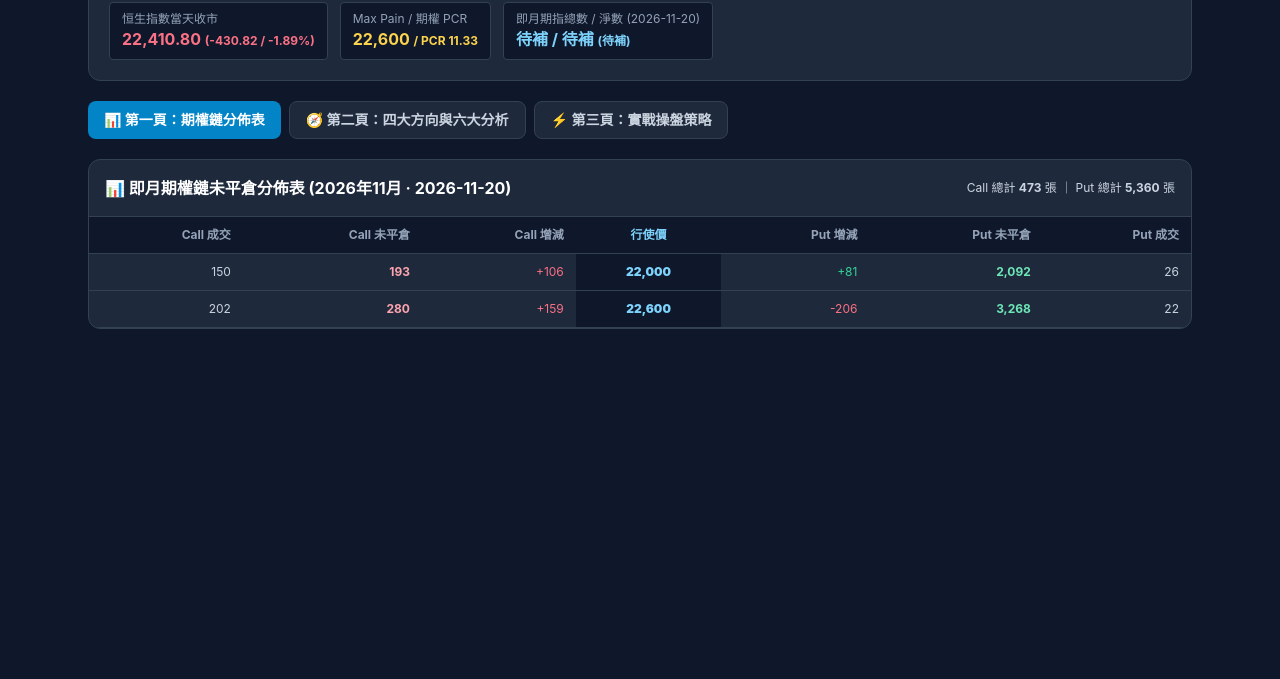
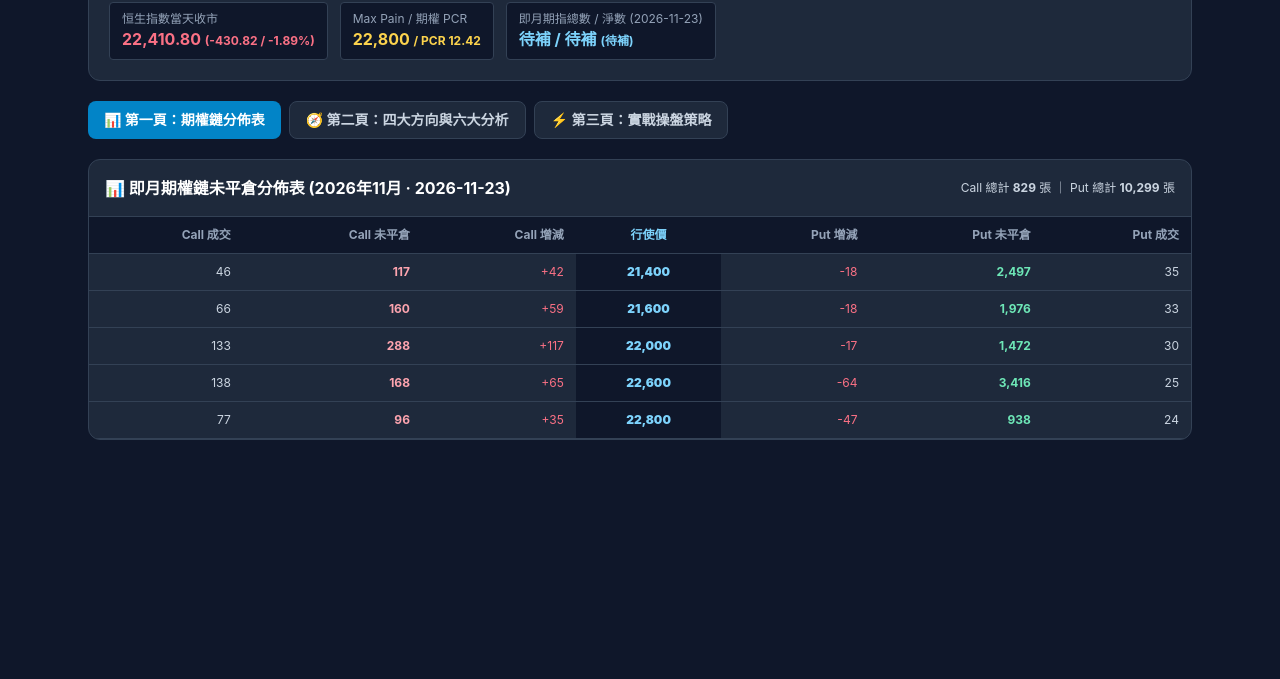
Before and after one commit to Henry-cheunghin/hsi-options-data, a plain HTML site: page index.html in a window 1280 px wide. Shown: the part 121-800 px from the top of the page. Drawn offline with nearby package versions, Linux system fonts and the light colour scheme.

Commit message:
chore: auto update HKEX HSI options data (2026-11-24 04:37 HKT)

```diff
--- a/index.html
+++ b/index.html
@@ -18,7 +18,7 @@
 
   <header class="card p-4 sm:p-5 flex flex-wrap justify-between items-center gap-4">
     <div>
-      <span class="text-xs px-2 py-0.5 rounded bg-sky-500/20 text-sky-300 font-bold">100% 官方真實數據 · 期權結算日 2026-11-20 · 更新於 21/11/2026 14:54 HKT</span>
+      <span class="text-xs px-2 py-0.5 rounded bg-sky-500/20 text-sky-300 font-bold">100% 官方真實數據 · 期權結算日 2026-11-23 · 更新於 24/11/2026 04:37 HKT</span>
       <h1 class="text-xl sm:text-2xl font-black mt-1.5">恒指大戶未平倉與實戰系統 (2026年11月)</h1>
     </div>
     <div class="flex flex-wrap gap-3 text-xs">
@@ -28,10 +28,10 @@
       </div>
       <div class="bg-slate-900 px-3 py-2 rounded border border-slate-700">
         <div class="text-slate-400">Max Pain / 期權 PCR</div>
-        <div class="text-base font-bold text-amber-300">22,600 <span class="text-xs">/ PCR 11.33</span></div>
+        <div class="text-base font-bold text-amber-300">22,800 <span class="text-xs">/ PCR 12.42</span></div>
       </div>
       <div class="bg-slate-900 px-3 py-2 rounded border border-slate-700">
-        <div class="text-slate-400">即月期指總數 / 淨數 (2026-11-20)</div>
+        <div class="text-slate-400">即月期指總數 / 淨數 (2026-11-23)</div>
         <div class="text-base font-bold text-sky-300">待補 / 待補 <span class="text-xs">(待補)</span></div>
       </div>
     </div>
@@ -46,8 +46,8 @@
   <main id="page-p1" class="space-y-4">
     <section class="card overflow-hidden">
       <div class="p-4 border-b border-slate-700 flex flex-wrap justify-between items-center gap-2">
-        <h2 class="text-sm sm:text-base font-bold text-white">📊 即月期權鏈未平倉分佈表 (2026年11月 · 2026-11-20)</h2>
-        <span class="text-xs text-slate-300">Call 總計 <strong>473</strong> 張 ｜ Put 總計 <strong>5,360</strong> 張</span>
+        <h2 class="text-sm sm:text-base font-bold text-white">📊 即月期權鏈未平倉分佈表 (2026年11月 · 2026-11-23)</h2>
+        <span class="text-xs text-slate-300">Call 總計 <strong>829</strong> 張 ｜ Put 總計 <strong>10,299</strong> 張</span>
       </div>
       <div class="overflow-x-auto">
         <table class="text-xs">
@@ -64,22 +64,49 @@
           </thead>
           <tbody>
           <tr>
-            <td class="text-right text-slate-300">150</td>
-            <td class="text-right font-bold text-rose-300">193</td>
-            <td class="text-right text-rose-400">+106</td>
-            <td class="text-center font-black bg-slate-900 text-sky-300">22,000</td>
-            <td class="text-right text-emerald-400">+81</td>
-            <td class="text-right font-bold text-emerald-300">2,092</td>
-            <td class="text-right text-slate-300">26</td>
+            <td class="text-right text-slate-300">46</td>
+            <td class="text-right font-bold text-rose-300">117</td>
+            <td class="text-right text-rose-400">+42</td>
+            <td class="text-center font-black bg-slate-900 text-sky-300">21,400</td>
+            <td class="text-right text-rose-400">-18</td>
+            <td class="text-right font-bold text-emerald-300">2,497</td>
+            <td class="text-right text-slate-300">35</td>
           </tr>
           <tr>
-            <td class="text-right text-slate-300">202</td>
-            <td class="text-right font-bold text-rose-300">280</td>
-            <td class="text-right text-rose-400">+159</td>
+            <td class="text-right text-slate-300">66</td>
+            <td class="text-right font-bold text-rose-300">160</td>
+            <td class="text-right text-rose-400">+59</td>
+            <td class="text-center font-black bg-slate-900 text-sky-300">21,600</td>
+            <td class="text-right text-rose-400">-18</td>
+            <td class="text-right font-bold text-emerald-300">1,976</td>
+            <td class="text-right text-slate-300">33</td>
+          </tr>
+          <tr>
+            <td class="text-right text-slate-300">133</td>
+            <td class="text-right font-bold text-rose-300">288</td>
+            <td class="text-right text-rose-400">+117</td>
+            <td class="text-center font-black bg-slate-900 text-sky-300">22,000</td>
+            <td class="text-right text-rose-400">-17</td>
+            <td class="text-right font-bold text-emerald-300">1,472</td>
+            <td class="text-right text-slate-300">30</td>
+          </tr>
+          <tr>
+            <td class="text-right text-slate-300">138</td>
+            <td class="text-right font-bold text-rose-300">168</td>
+            <td class="text-right text-rose-400">+65</td>
             <td class="text-center font-black bg-slate-900 text-sky-300">22,600</td>
-            <td class="text-right text-rose-400">-206</td>
-            <td class="text-right font-bold text-emerald-300">3,268</td>
-            <td class="text-right text-slate-300">22</td>
+            <td class="text-right text-rose-400">-64</td>
+            <td class="text-right font-bold text-emerald-300">3,416</td>
+            <td class="text-right text-slate-300">25</td>
+          </tr>
+          <tr>
+            <td class="text-right text-slate-300">77</td>
+            <td class="text-right font-bold text-rose-300">96</td>
+            <td class="text-right text-rose-400">+35</td>
+            <td class="text-center font-black bg-slate-900 text-sky-300">22,800</td>
+            <td class="text-right text-rose-400">-47</td>
+            <td class="text-right font-bold text-emerald-300">938</td>
+            <td class="text-right text-slate-300">24</td>
           </tr>
           </tbody>
         </table>
@@ -98,14 +125,14 @@
             <tr><th class="w-48">分析維度</th><th class="w-64">最新真實數據</th><th>實戰解讀</th></tr>
           </thead>
           <tbody>
-            <tr><td class="font-bold text-sky-300">1. 未平倉框架 (港交所期權)</td><td>Call 牆：22,600 (280張) / 22,000 (193張)<br>Put 牆：22,600 (3,268張) / 22,000 (2,092張)</td><td>觀察重倉 Call/Put 牆是否被實質跌穿或 Roll Up，嚴禁貼近 Call 牆追多。</td></tr>
+            <tr><td class="font-bold text-sky-300">1. 未平倉框架 (港交所期權)</td><td>Call 牆：22,000 (288張) / 22,600 (168張) / 21,600 (160張)<br>Put 牆：22,600 (3,416張) / 21,400 (2,497張) / 21,600 (1,976張)</td><td>觀察重倉 Call/Put 牆是否被實質跌穿或 Roll Up，嚴禁貼近 Call 牆追多。</td></tr>
             <tr><td class="font-bold text-sky-300">2. 每週波幅預計方向</td><td>日市期指收：待補 (高 待補 / 低 待補)</td><td>以本週一開市為起點：企起點上睇升、落起點下睇跌，目標波幅 800–1,100 點。</td></tr>
             <tr><td class="font-bold text-sky-300">3. 期指總數與淨數 (DTOP)</td><td>總數：待補<br>即月淨數：待補 (待補)<br>兩月合計淨數變動：待補</td><td>跌市淨數大增屬機構主導看淡；升市總淨同步大增屬主升推進；平倉則防反轉。</td></tr>
-            <tr><td class="font-bold text-amber-300">4.1 黃金比率</td><td>近1月波段 22,307 至 24,872<br>23.6%–38.2%：24,267–23,892<br>61.8% / 76.4%：23,287 / 22,912</td><td>由高位回調 23.6%–38.2% 為轉角買入區；失守 61.8%–76.4% 則防直逼 100% 起漲底。</td></tr>
-            <tr><td class="font-bold text-amber-300">4.2 波浪理論</td><td>近1月波幅：22,307 至 24,872</td><td>區分推動浪（1/3/5）或 ABC 調整浪，避開 C 浪主跌段逆勢撈底。</td></tr>
+            <tr><td class="font-bold text-amber-300">4.1 黃金比率</td><td>近1月波段 21,998 至 24,872<br>23.6%–38.2%：24,194–23,774<br>61.8% / 76.4%：23,096 / 22,676</td><td>由高位回調 23.6%–38.2% 為轉角買入區；失守 61.8%–76.4% 則防直逼 100% 起漲底。</td></tr>
+            <tr><td class="font-bold text-amber-300">4.2 波浪理論</td><td>近1月波幅：21,998 至 24,872</td><td>區分推動浪（1/3/5）或 ABC 調整浪，避開 C 浪主跌段逆勢撈底。</td></tr>
             <tr><td class="font-bold text-amber-300">4.3 牛熊證重貨區</td><td>待對接法興街貨分佈圖</td><td>緊盯距離現價最近 300 點內牛熊證密集打靶區，順大戶殺牛／屠熊方向操作。</td></tr>
-            <tr><td class="font-bold text-amber-300">4.4 最近期高低位</td><td>日市期指高 待補 / 低 待補<br>近1月高 24,872 / 低 22,307</td><td>以本週及上週極值作為短線強弱分水嶺。</td></tr>
-            <tr><td class="font-bold text-amber-300">4.5 大戶 P&amp;L (Max Pain)</td><td>Max Pain：22,600 (Call 473 / Put 5,360)</td><td>期權賣方傾向將指數維持於最大痛點附近，破牆則防負 Gamma 加速。</td></tr>
+            <tr><td class="font-bold text-amber-300">4.4 最近期高低位</td><td>日市期指高 待補 / 低 待補<br>近1月高 24,872 / 低 21,998</td><td>以本週及上週極值作為短線強弱分水嶺。</td></tr>
+            <tr><td class="font-bold text-amber-300">4.5 大戶 P&amp;L (Max Pain)</td><td>Max Pain：22,800 (Call 829 / Put 10,299)</td><td>期權賣方傾向將指數維持於最大痛點附近，破牆則防負 Gamma 加速。</td></tr>
             <tr><td class="font-bold text-amber-300">4.6 外圍、北水與宏觀</td><td>待對接隔晚美股、ADR 及南向資金</td><td>結合北水淨流向、美債息及美國重大數據日（NFP/CPI/FOMC 前避彈）。</td></tr>
           </tbody>
         </table>
@@ -122,8 +149,8 @@
       <div class="grid grid-cols-1 md:grid-cols-2 gap-4 text-xs sm:text-sm">
         <div class="bg-slate-900/80 p-4 rounded-lg border border-slate-700 space-y-2">
           <div class="font-bold text-sky-300">🎯 當前防線座標</div>
-          <p><strong>頭號 Call 阻力牆：</strong>22,600 (280張)</p>
-          <p><strong>頭號 Put 支持牆：</strong>22,600 (3,268張)</p>
+          <p><strong>頭號 Call 阻力牆：</strong>22,000 (288張)</p>
+          <p><strong>頭號 Put 支持牆：</strong>22,600 (3,416張)</p>
           <p><strong>即月期指淨數變化：</strong>待補（兩月合計 待補）</p>
         </div>
         <div class="bg-slate-900/80 p-4 rounded-lg border border-slate-700 space-y-2">
```
